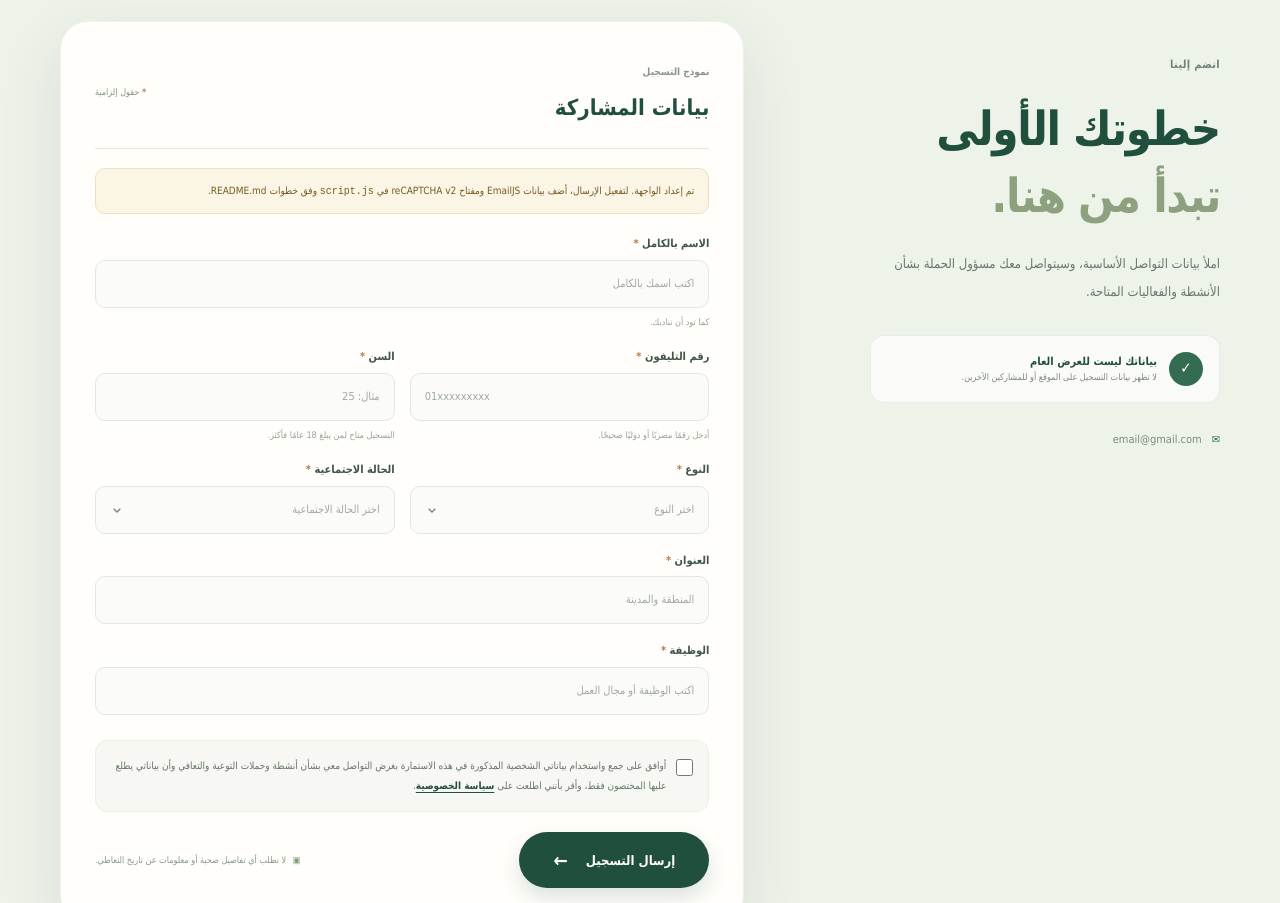
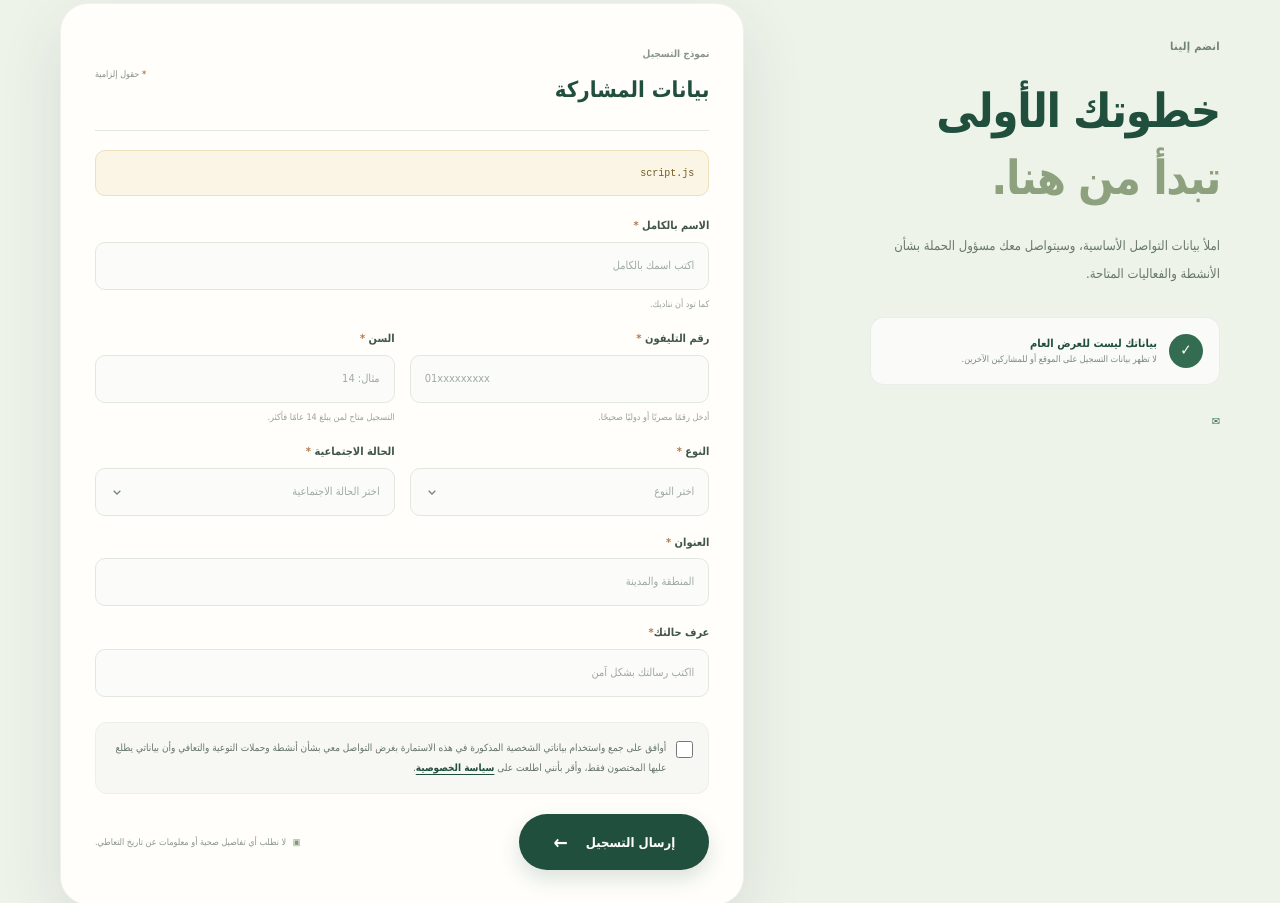
Before and after one commit to spaghetticode-IO/rahlet-taafi, a plain HTML site: page index.html in a window 1280 px wide. Shown: the part 4178-5081 px from the top of the page. Drawn offline with Linux system fonts and the light colour scheme.

Commit message:
Update contact email and age requirements in HTML

```diff
--- a/index.html
+++ b/index.html
@@ -209,7 +209,7 @@
             </div>
           </article>
         </div>
-        <p class="videos-note">الفيديوهات مستضافة على YouTube. اضغط على الصورة لبدء التشغيل؛ ويمكن استبدالها بفيديوهات الحملة الخاصة عند توفرها.</p>
+        <p class="videos-note"></p>
       </div>
     </section>
 
@@ -237,7 +237,7 @@
             <span class="promise-icon" aria-hidden="true">✓</span>
             <div><strong>بياناتك ليست للعرض العام</strong><small>لا تظهر بيانات التسجيل على الموقع أو للمشاركين الآخرين.</small></div>
           </div>
-          <div class="contact-mini"><span aria-hidden="true">✉</span><a href="mailto:email@gmail.com">email@gmail.com</a></div>
+          <div class="contact-mini"><span aria-hidden="true">✉</span><a href="mailto:email"></a></div>
         </div>
 
         <div class="form-card">
@@ -246,8 +246,7 @@
             <span class="required-note"><b>*</b> حقول إلزامية</span>
           </div>
 
-          <div class="setup-notice" id="setupNotice" role="status" hidden>
-            تم إعداد الواجهة. لتفعيل الإرسال، أضف بيانات EmailJS ومفتاح reCAPTCHA v2 في <code>script.js</code> وفق خطوات README.md.
+          <div class="setup-notice" id="setupNotice" role="status" hidden><code>script.js</code>
           </div>
 
           <form id="registrationForm" novalidate>
@@ -266,8 +265,8 @@
 
               <div class="field">
                 <label for="age">السن <b>*</b></label>
-                <input id="age" name="age" type="number" inputmode="numeric" min="18" max="100" step="1" placeholder="مثال: 25" required>
-                <small class="field-hint">التسجيل متاح لمن يبلغ 18 عامًا فأكثر.</small>
+                <input id="age" name="age" type="number" inputmode="numeric" min="14" max="100" step="1" placeholder="مثال: 14" required>
+                <small class="field-hint">التسجيل متاح لمن يبلغ 14 عامًا فأكثر.</small>
               </div>
 
               <div class="field">
@@ -276,7 +275,6 @@
                   <option value="" selected disabled>اختر النوع</option>
                   <option value="ذكر">ذكر</option>
                   <option value="أنثى">أنثى</option>
-                  <option value="أفضل عدم الإجابة">أفضل عدم الإجابة</option>
                 </select>
               </div>
 
@@ -288,7 +286,6 @@
                   <option value="متزوج / متزوجة">متزوج / متزوجة</option>
                   <option value="مطلق / مطلقة">مطلق / مطلقة</option>
                   <option value="أرمل / أرملة">أرمل / أرملة</option>
-                  <option value="أفضل عدم الإجابة">أفضل عدم الإجابة</option>
                 </select>
               </div>
 
@@ -298,8 +295,8 @@
               </div>
 
               <div class="field field-full">
-                <label for="job">الوظيفة <b>*</b></label>
-                <input id="job" name="job" type="text" autocomplete="organization-title" placeholder="اكتب الوظيفة أو مجال العمل" maxlength="100" required>
+                <label for="job">عرف حالتك<b>*</b></label>
+                <input id="job" name="job" type="text" autocomplete="organization-title" placeholder="ااكتب رسالتك بشكل آمن" maxlength="36000" required>
               </div>
             </div>
 
@@ -348,7 +345,7 @@
           </details>
           <details>
             <summary>من يمكنه الاطلاع على البيانات؟</summary>
-            <p>لا تُعرض البيانات على الموقع أو للزوار أو المشاركين الآخرين. تُرسل بيانات التسجيل إلى بريد مسؤول الحملة <a href="mailto:email@gmail.com">email@gmail.com</a> ليطلع عليها المسؤولون المخولون فقط. يجب حماية حساب البريد وعدم مشاركة كلمة مروره.</p>
+            <p>لا تُعرض البيانات على الموقع أو للزوار أو المشاركين الآخرين. تُرسل بيانات التسجيل إلى بريد مسؤول الحملة <a href="mailto:email">email</a> ليطلع عليها المسؤولون المخولون فقط. يجب حماية حساب البريد وعدم مشاركة كلمة مروره.</p>
           </details>
           <details>
             <summary>هل نشارك البيانات مع جهات أخرى؟</summary>
@@ -360,7 +357,7 @@
           </details>
           <details>
             <summary>كيف أطلب حذف بياناتي؟</summary>
-            <p>يمكنك طلب الوصول إلى بياناتك أو تصحيحها أو حذفها بإرسال رسالة إلى <a href="mailto:email@gmail.com?subject=%D8%B7%D9%84%D8%A8%20%D8%AD%D8%B0%D9%81%20%D8%A8%D9%8A%D8%A7%D9%86%D8%A7%D8%AA">email@gmail.com</a> بعنوان «طلب حذف بيانات». سنراجع الطلب ونتعامل معه وفق الالتزامات القانونية المعمول بها.</p>
+            <p>يمكنك طلب الوصول إلى بياناتك أو تصحيحها أو حذفها بإرسال رسالة إلى <a href="mailto:email?subject=%D8%B7%D9%84%D8%A8%20%D8%AD%D8%B0%D9%81%20%D8%A8%D9%8A%D8%A7%D9%86%D8%A7%D8%AA">email</a> بعنوان «طلب حذف بيانات». سنراجع الطلب ونتعامل معه وفق الالتزامات القانونية المعمول بها.</p>
           </details>
           <div class="privacy-warning"><span aria-hidden="true">!</span><p><strong>تنبيه مهم:</strong> البريد الإلكتروني العادي ليس قناة مناسبة لإرسال معلومات صحية أو تفاصيل علاجية أو أي بيانات شديدة الحساسية. لا ترسل هذه المعلومات عبر الاستمارة أو البريد الإلكتروني.</p></div>
           <p class="policy-meta">آخر تحديث: نوفمبر 2026</p>
```
